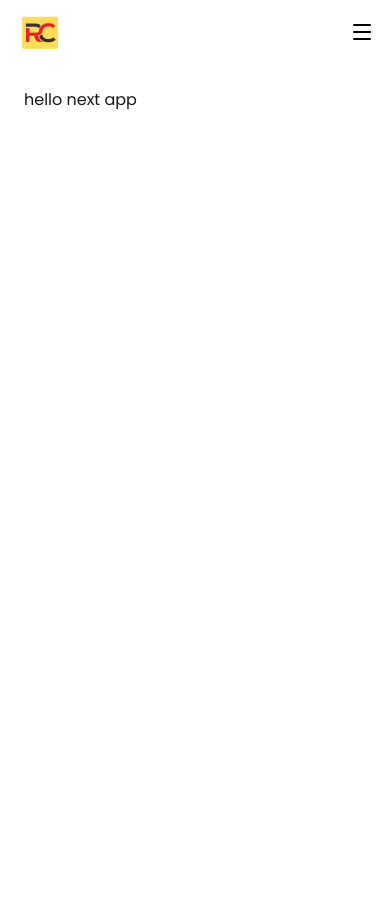
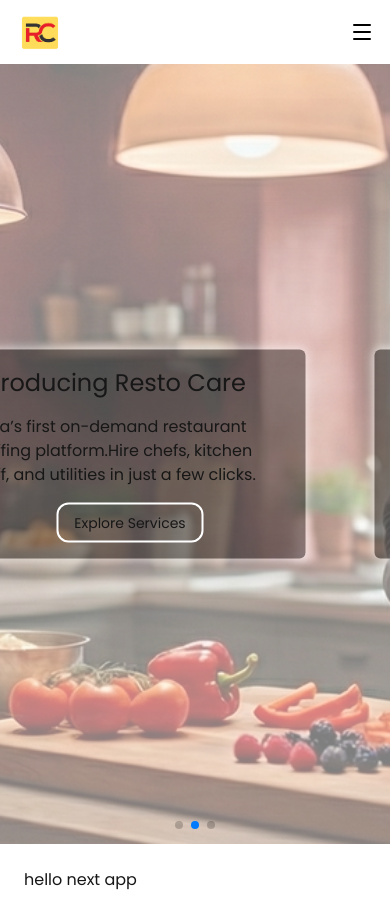
Before and after one commit to prem3892/restocare, a Next.js app: page / in a window 390 px wide. Before the commit the page ends 844 px from the top, so only its background shows below. Built offline with nearby package versions, Linux system fonts and the light colour scheme.

Commit message:
feat: add responsive carousel nad fix pagination, added typography tag and variants

```diff
--- a/app/page.tsx
+++ b/app/page.tsx
@@ -1,9 +1,11 @@
+import { Carousel } from '../components/carousel';
 import { Navbar } from '../components/header';
 
 export default function Home() {
   return (
     <>
       <Navbar />
+      <Carousel />
       <div className="p-6">hello next app</div>
     </>
   );
--- /dev/null
+++ b/components/carousel.tsx
@@ -0,0 +1,80 @@
+'use client';
+import Image from 'next/image';
+import hero1 from '../app/assets/hero1.png';
+import { Pagination, Autoplay } from 'swiper/modules';
+
+import { Swiper, SwiperSlide } from 'swiper/react';
+
+// Import Swiper styles
+import 'swiper/css';
+import 'swiper/css/navigation';
+import 'swiper/css/pagination';
+import 'swiper/css/scrollbar';
+import { CarouselData } from '@/variant/carousel.variant';
+import { Typography } from '@/typography/typography';
+
+export const Carousel = () => {
+  return (
+    <section className="w-full overflow-hidden h-[calc(100vh-4rem)]">
+      <Swiper
+        spaceBetween={30}
+        pagination={{ clickable: true }}
+        autoplay={{
+          delay: 3000,
+          disableOnInteraction: false,
+        }}
+        modules={[Pagination, Autoplay]}
+        className="w-full h-full"
+      >
+        {CarouselData.map((data, idx) => (
+          <SwiperSlide className="relative w-full h-full" key={idx}>
+            <Image src={hero1} fill className="object-cover opacity-50" alt="image" />
+            <div
+              className="
+    absolute
+    top-1/2 left-1/3
+    -translate-x-1/2 -translate-y-1/2
+
+    w-[90%] max-w-xl
+    bg-[#00000066]
+    rounded-md
+    shadow-[0_0_10px_2px_rgba(255,255,255,0.6)]
+    p-4
+    flex flex-col gap-4
+  "
+            >
+              <div>
+                <Typography
+                  text={data.heroHeading}
+                  element="h2"
+                  className="text-2xl md:text-4xl leading-snug md:leading-relaxed"
+                />
+              </div>
+
+              <div>
+                <Typography
+                  text={data.heroSubHeading}
+                  element="p"
+                  className="text-base md:text-lg"
+                />
+              </div>
+
+              <div className="flex items-center justify-center sm:justify-start">
+                <Typography
+                  text={data.heroButton}
+                  element="button"
+                  className="
+        rounded-xl
+        border-2 border-white
+        px-4 py-2
+        text-sm md:text-base
+      "
+                />
+              </div>
+            </div>
+          </SwiperSlide>
+        ))}
+      </Swiper>
+    </section>
+  );
+};
--- a/package.json
+++ b/package.json
@@ -20,7 +20,8 @@
     "lucide-react": "^0.555.0",
     "next": "16.0.6",
     "react": "19.2.0",
-    "react-dom": "19.2.0"
+    "react-dom": "19.2.0",
+    "swiper": "^12.0.3"
   },
   "devDependencies": {
     "@tailwindcss/postcss": "^4",
--- /dev/null
+++ b/types/carousel.type.ts
@@ -0,0 +1,5 @@
+export interface CarouselType {
+  heroHeading: string;
+  heroSubHeading: string;
+  heroButton: string;
+}
--- /dev/null
+++ b/variant/carousel.variant.ts
@@ -0,0 +1,22 @@
+import { CarouselType } from '@/types/carousel.type';
+
+export const CarouselData: CarouselType[] = [
+  {
+    heroHeading: 'Introducing Resto Care',
+    heroSubHeading:
+      'India’s first on-demand restaurant staffing platform.Hire chefs, kitchen staff, and utilities in just a few clicks.',
+    heroButton: 'Explore Services',
+  },
+  {
+    heroHeading: 'Introducing Resto Care',
+    heroSubHeading:
+      'India’s first on-demand restaurant staffing platform.Hire chefs, kitchen staff, and utilities in just a few clicks.',
+    heroButton: 'Explore Services',
+  },
+  {
+    heroHeading: 'Introducing Resto Care',
+    heroSubHeading:
+      'India’s first on-demand restaurant staffing platform.Hire chefs, kitchen staff, and utilities in just a few clicks.',
+    heroButton: 'Explore Services',
+  },
+];
```
Also changed, not shown: app/assets/hero1.png (added), app/globals.css (line endings or trailing spaces), 1 other file (tests, documents, lock files or other folders).
